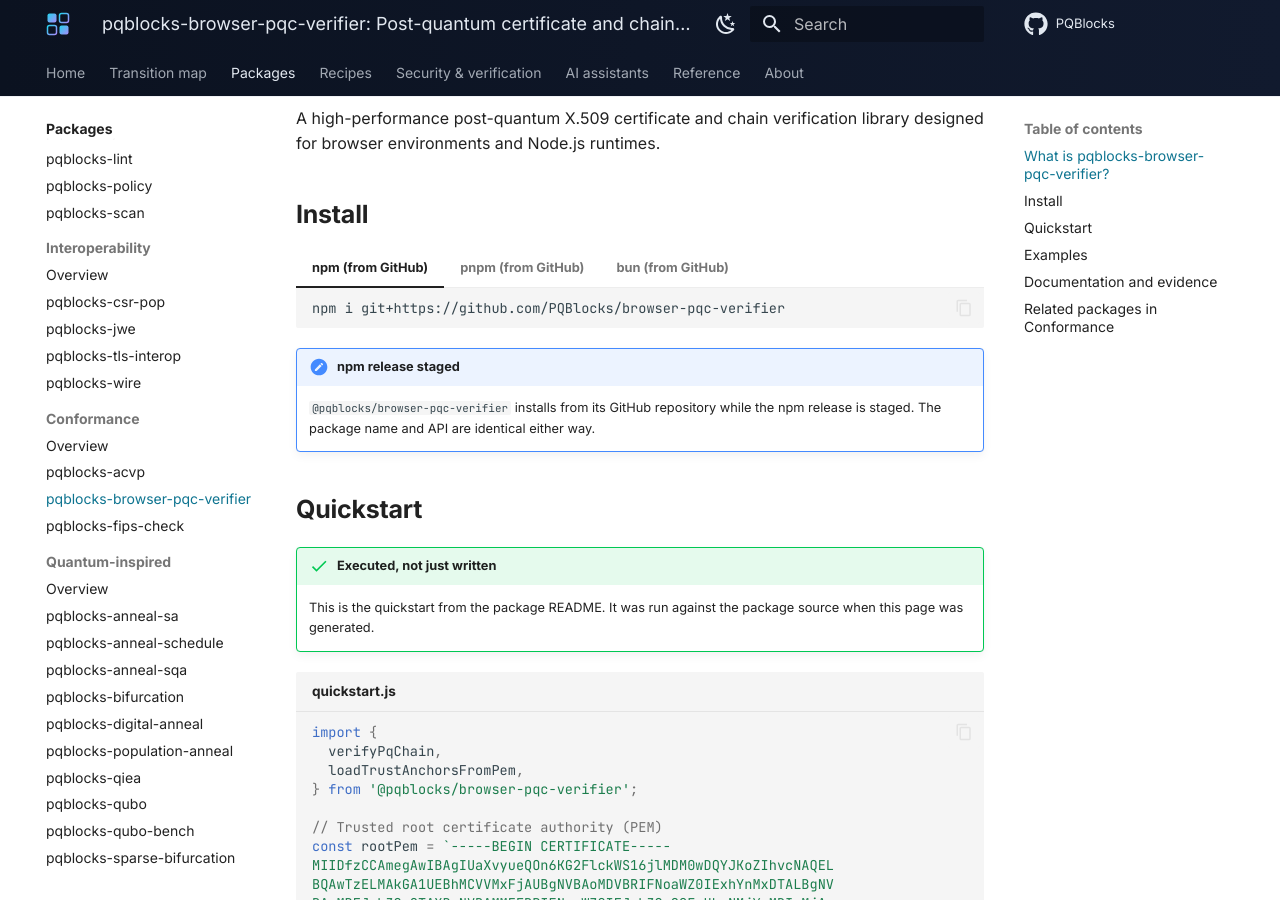
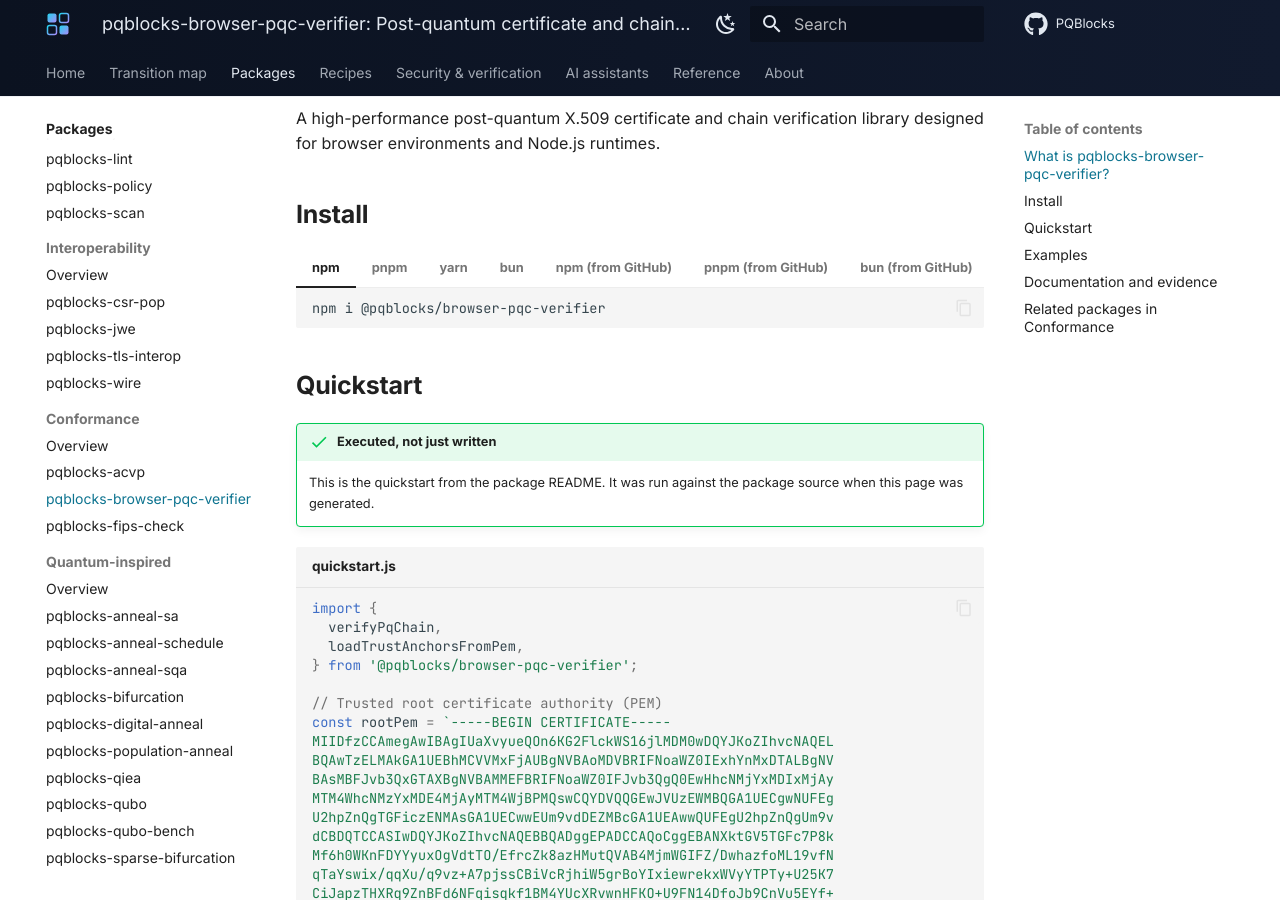
Before and after one commit to PQBlocks/pqblocks.github.io, an MkDocs documentation site: the page built from docs/packages/browser-pqc-verifier.md, in a window 1280 px wide and 900 px high, scrolled down 917 px. Built offline with MkDocs 1.6.1 and Material for MkDocs 9.7.7, drawn with Linux system fonts in a browser that asks for light colours; plug-ins that fetch from the network failed and are left out; comment, search, counter and statistics services are not loaded.

Commit message:
docs: refresh package catalog [skip ci]

````diff
--- a/docs/llms-full.txt
+++ b/docs/llms-full.txt
@@ -424,7 +424,7 @@ Official NIST ACVP vectors and strict FIPS 203/204 boundary checks that prove an
   print(f"Executed {rep.total_attempted} cases: {rep.passed} passed (denominator verified: {rep.denominator_verified})")
   ```
 
-- [pqblocks-browser-pqc-verifier](https://pqblocks.github.io/packages/browser-pqc-verifier/): Post-quantum certificate and chain verifier for browsers and Node.js using ML-DSA/SLH-DSA from @noble/post-quantum. Install: `npm install git+https://github.com/PQBlocks/browser-pqc-verifier`. Import: `@pqblocks/browser-pqc-verifier`.
+- [pqblocks-browser-pqc-verifier](https://pqblocks.github.io/packages/browser-pqc-verifier/): Post-quantum certificate and chain verifier for browsers and Node.js using ML-DSA/SLH-DSA from @noble/post-quantum. Install: `npm install @pqblocks/browser-pqc-verifier`. Import: `@pqblocks/browser-pqc-verifier`.
 
   ```python
   import {
--- a/docs/llms.txt
+++ b/docs/llms.txt
@@ -51,7 +51,7 @@ Wire formats, JOSE, X.509/CSR and TLS hybrid groups that carry larger post-quant
 Official NIST ACVP vectors and strict FIPS 203/204 boundary checks that prove an implementation and a migration are correct.
 
 - [pqblocks-acvp](https://pqblocks.github.io/packages/acvp/): Cross-implementation NIST ACVP conformance harness for FIPS 203 (ML-KEM) and FIPS 204 (ML-DSA). Install: `pip install pqblocks-acvp`. Import: `pqblocks_acvp`.
-- [pqblocks-browser-pqc-verifier](https://pqblocks.github.io/packages/browser-pqc-verifier/): Post-quantum certificate and chain verifier for browsers and Node.js using ML-DSA/SLH-DSA from @noble/post-quantum. Install: `npm install git+https://github.com/PQBlocks/browser-pqc-verifier`. Import: `@pqblocks/browser-pqc-verifier`.
+- [pqblocks-browser-pqc-verifier](https://pqblocks.github.io/packages/browser-pqc-verifier/): Post-quantum certificate and chain verifier for browsers and Node.js using ML-DSA/SLH-DSA from @noble/post-quantum. Install: `npm install @pqblocks/browser-pqc-verifier`. Import: `@pqblocks/browser-pqc-verifier`.
 - [pqblocks-fips-check](https://pqblocks.github.io/packages/fips-check/): FIPS 203/204 boundary validator and hybrid key exchange (X25519 + ML-KEM-768) with ML-DSA-65 signatures and CBOM reporting. Install: `pip install pqblocks-fips-check`. Import: `pqblocks_fips_check`.
 
 ## Quantum-inspired
--- a/docs/packages/browser-pqc-verifier.md
+++ b/docs/packages/browser-pqc-verifier.md
@@ -10,7 +10,7 @@ schema: {"@context": "https://schema.org", "@type": "SoftwareSourceCode", "name"
 
 <p class="pqb-lead" markdown>Post-quantum certificate and chain verifier for browsers and Node.js using ML-DSA/SLH-DSA from @noble/post-quantum.</p>
 
-![Install from GitHub](https://img.shields.io/badge/install-GitHub-334155?style=flat-square) ![Area](https://img.shields.io/badge/area-Conformance-0e7490?style=flat-square) ![Status](https://img.shields.io/badge/status-alpha-b45309?style=flat-square) ![Runtime](https://img.shields.io/badge/runtime-Node.js%20%7C%20Browser-0284c7?style=flat-square) ![Licence](https://img.shields.io/badge/licence-Apache--2.0-334155?style=flat-square) [![Source](https://img.shields.io/badge/source-browser--pqc--verifier-111827?style=flat-square&logo=github)](https://github.com/PQBlocks/browser-pqc-verifier)
+[![npm](https://img.shields.io/npm/v/@pqblocks/browser-pqc-verifier?style=flat-square&label=npm&color=0f766e)](https://www.npmjs.com/package/@pqblocks/browser-pqc-verifier) ![Area](https://img.shields.io/badge/area-Conformance-0e7490?style=flat-square) ![Status](https://img.shields.io/badge/status-alpha-b45309?style=flat-square) ![Runtime](https://img.shields.io/badge/runtime-Node.js%20%7C%20Browser-0284c7?style=flat-square) ![Licence](https://img.shields.io/badge/licence-Apache--2.0-334155?style=flat-square) [![Source](https://img.shields.io/badge/source-browser--pqc--verifier-111827?style=flat-square&logo=github)](https://github.com/PQBlocks/browser-pqc-verifier)
 
 !!! abstract "At a glance"
 
@@ -31,6 +31,30 @@ A high-performance post-quantum X.509 certificate and chain verification library
 
 ## Install
 
+=== "npm"
+
+    ```bash
+    npm i @pqblocks/browser-pqc-verifier
+    ```
+
+=== "pnpm"
+
+    ```bash
+    pnpm add @pqblocks/browser-pqc-verifier
+    ```
+
+=== "yarn"
+
+    ```bash
+    yarn add @pqblocks/browser-pqc-verifier
+    ```
+
+=== "bun"
+
+    ```bash
+    bun add @pqblocks/browser-pqc-verifier
+    ```
+
 === "npm (from GitHub)"
 
     ```bash
@@ -48,9 +72,6 @@ A high-performance post-quantum X.509 certificate and chain verification library
     ```bash
     bun add git+https://github.com/PQBlocks/browser-pqc-verifier
     ```
-
-!!! note "npm release staged"
-    `@pqblocks/browser-pqc-verifier` installs from its GitHub repository while the npm release is staged. The package name and API are identical either way.
 
 ## Quickstart
 
--- a/docs/packages/conformance.md
+++ b/docs/packages/conformance.md
@@ -28,7 +28,7 @@ schema: {"@context": "https://schema.org", "@type": "CollectionPage", "name": "P
 
     Post-quantum certificate and chain verifier for browsers and Node.js using ML-DSA/SLH-DSA from @noble/post-quantum.
 
-    `npm install git+https://github.com/PQBlocks/browser-pqc-verifier`
+    `npm install @pqblocks/browser-pqc-verifier`
 
 -   __[pqblocks-fips-check](fips-check.md)__
 
--- a/docs/packages/index.md
+++ b/docs/packages/index.md
@@ -82,7 +82,7 @@ schema: {"@context": "https://schema.org", "@type": "ItemList", "name": "PQBlock
 | Package | What it does | Install |
 |---|---|---|
 | [`pqblocks-acvp`](acvp.md) | Cross-implementation NIST ACVP conformance harness for FIPS 203 (ML-KEM) and FIPS 204 (ML-DSA). | `pip install pqblocks-acvp` |
-| [`pqblocks-browser-pqc-verifier`](browser-pqc-verifier.md) | Post-quantum certificate and chain verifier for browsers and Node.js using ML-DSA/SLH-DSA from @noble/post-quantum. | `npm install git+https://github.com/PQBlocks/browser-pqc-verifier` |
+| [`pqblocks-browser-pqc-verifier`](browser-pqc-verifier.md) | Post-quantum certificate and chain verifier for browsers and Node.js using ML-DSA/SLH-DSA from @noble/post-quantum. | `npm install @pqblocks/browser-pqc-verifier` |
 | [`pqblocks-fips-check`](fips-check.md) | FIPS 203/204 boundary validator and hybrid key exchange (X25519 + ML-KEM-768) with ML-DSA-65 signatures and CBOM… | `pip install pqblocks-fips-check` |
 
 ## :material-chart-bell-curve-cumulative: Quantum-inspired
````
Also changed, not shown: docs/releases.md (+1 -1 lines), docs/catalog.json, 1 other file.
